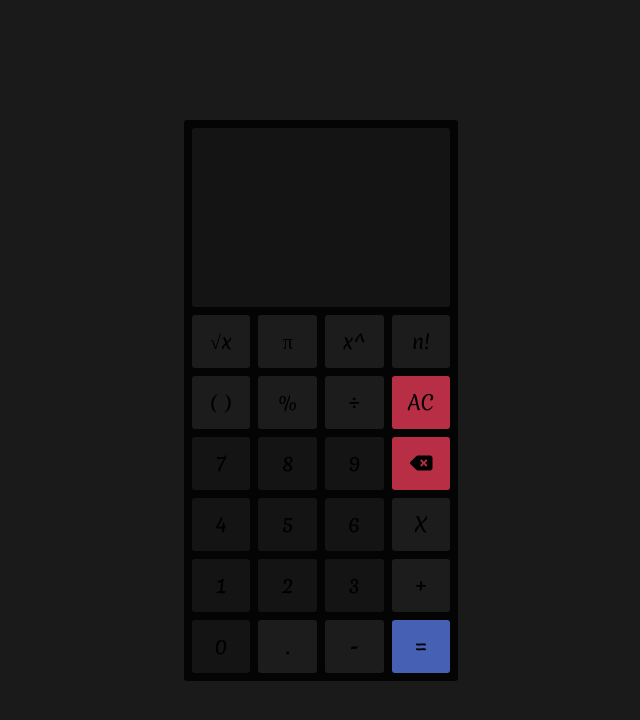
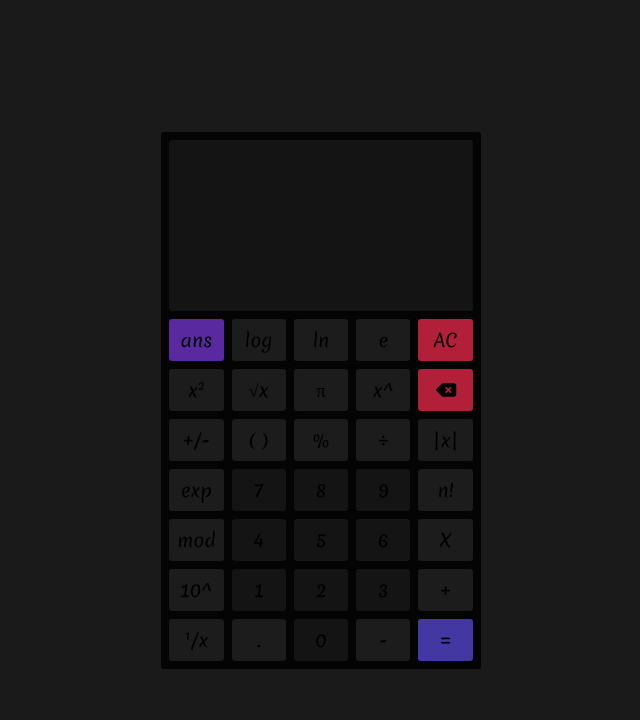
Before and after one commit to GoTierGod/react-calculator, a React (Vite) app: page / in a window 1280 px wide. Shown: the top 720 px of the page, without its empty margins (319-959 px from the left). Built offline with nearby package versions, Linux system fonts and the light colour scheme.

Commit message:
added new buttons

```diff
--- a/src/App.module.css
+++ b/src/App.module.css
@@ -55,14 +55,14 @@
 
 .buttons {
     display: grid;
-    grid-template-columns: repeat(4, 1fr);
+    grid-template-columns: repeat(5, 1fr);
     gap: 0.5rem;
 }
 
 .buttons button {
-    padding: 0.75rem 1rem;
+    padding: 0.5rem;
 
-    font-size: 1.25rem;
+    font-size: 1.125rem;
     font-family: inherit;
 
     border: none;
@@ -73,7 +73,7 @@
     cursor: pointer;
 }
 
-.buttons button:not(.equalTo, .clean, .delete, .noNum) {
+.buttons button:not(.equalTo, .clean, .delete, .noNum, .ans) {
     background: var(--dark);
 }
 
@@ -89,3 +89,7 @@
 .equalTo {
     background: var(--blue);
 }
+
+.ans {
+    background: var(--purple);
+}
--- a/src/App.tsx
+++ b/src/App.tsx
@@ -48,6 +48,14 @@ function App() {
                     {expression}
                 </p>
                 <div className={style.buttons}>
+                    <button className={style.ans}>ans</button>
+                    <button className={style.noNum}>log</button>
+                    <button className={style.noNum}>ln</button>
+                    <button className={style.noNum}>e</button>
+                    <button onClick={() => clean()} className={style.clean}>
+                        AC
+                    </button>
+                    <button className={style.noNum}>x²</button>
                     <button
                         onClick={() => typeNoNum('√')}
                         className={style.noNum}
@@ -66,12 +74,10 @@ function App() {
                     >
                         x^
                     </button>
-                    <button
-                        onClick={() => typeNoNum('!')}
-                        className={style.noNum}
-                    >
-                        n!
+                    <button onClick={() => del()} className={style.delete}>
+                        <FontAwesomeIcon icon={faDeleteLeft} />
                     </button>
+                    <button className={style.noNum}>+/-</button>
                     <button
                         onClick={() => typeNoNum('par')}
                         className={style.noNum}
@@ -90,15 +96,18 @@ function App() {
                     >
                         ÷
                     </button>
-                    <button onClick={() => clean()} className={style.clean}>
-                        AC
-                    </button>
+                    <button className={style.noNum}>|x|</button>
+                    <button className={style.noNum}>exp</button>
                     <button onClick={() => typeNum('7')}>7</button>
                     <button onClick={() => typeNum('8')}>8</button>
                     <button onClick={() => typeNum('9')}>9</button>
-                    <button onClick={() => del()} className={style.delete}>
-                        <FontAwesomeIcon icon={faDeleteLeft} />
+                    <button
+                        onClick={() => typeNoNum('!')}
+                        className={style.noNum}
+                    >
+                        n!
                     </button>
+                    <button className={style.noNum}>mod</button>
                     <button onClick={() => typeNum('4')}>4</button>
                     <button onClick={() => typeNum('5')}>5</button>
                     <button onClick={() => typeNum('6')}>6</button>
@@ -108,6 +117,7 @@ function App() {
                     >
                         X
                     </button>
+                    <button className={style.noNum}>10^</button>
                     <button onClick={() => typeNum('1')}>1</button>
                     <button onClick={() => typeNum('2')}>2</button>
                     <button onClick={() => typeNum('3')}>3</button>
@@ -117,13 +127,14 @@ function App() {
                     >
                         +
                     </button>
-                    <button onClick={() => typeNum('0')}>0</button>
+                    <button className={style.noNum}>¹/x</button>
                     <button
                         onClick={() => typeNoNum('.')}
                         className={style.noNum}
                     >
                         .
                     </button>
+                    <button onClick={() => typeNum('0')}>0</button>
                     <button
                         onClick={() => typeNoNum(' - ')}
                         className={style.noNum}
--- a/src/index.css
+++ b/src/index.css
@@ -5,7 +5,7 @@
 
     color-scheme: light dark;
     color: rgba(255, 255, 255, 0.87);
-    background-color: #242424;
+    background: #1a1a1a;
 
     --white: #fff;
     --black: #040404;
@@ -13,8 +13,9 @@
     --gray: #1c1c1c;
     --light-gray: #222;
     --lighter-gray: #242424;
-    --red: #b72e45;
-    --blue: #4660b4;
+    --red: #b21f38;
+    --blue: #4338a2;
+    --purple: #58299f;
 
     font-synthesis: none;
     text-rendering: optimizeLegibility;
```
